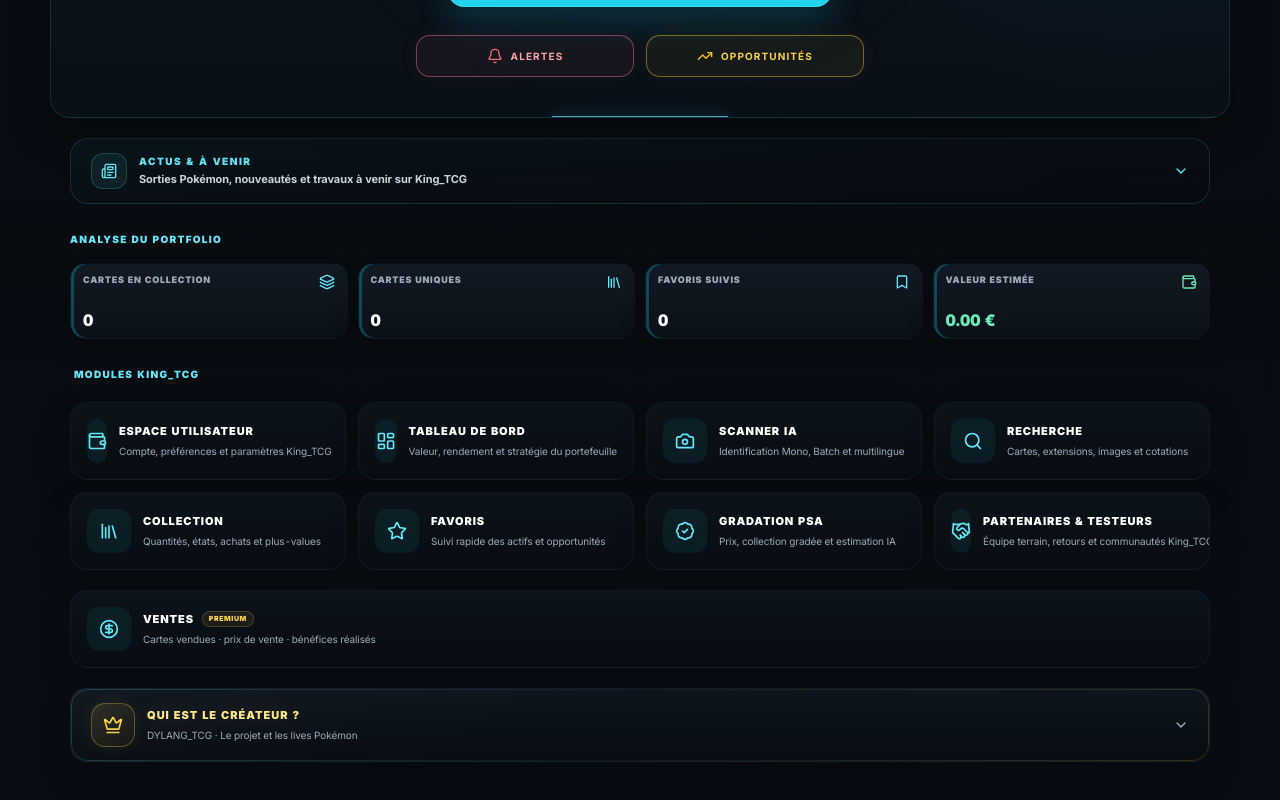
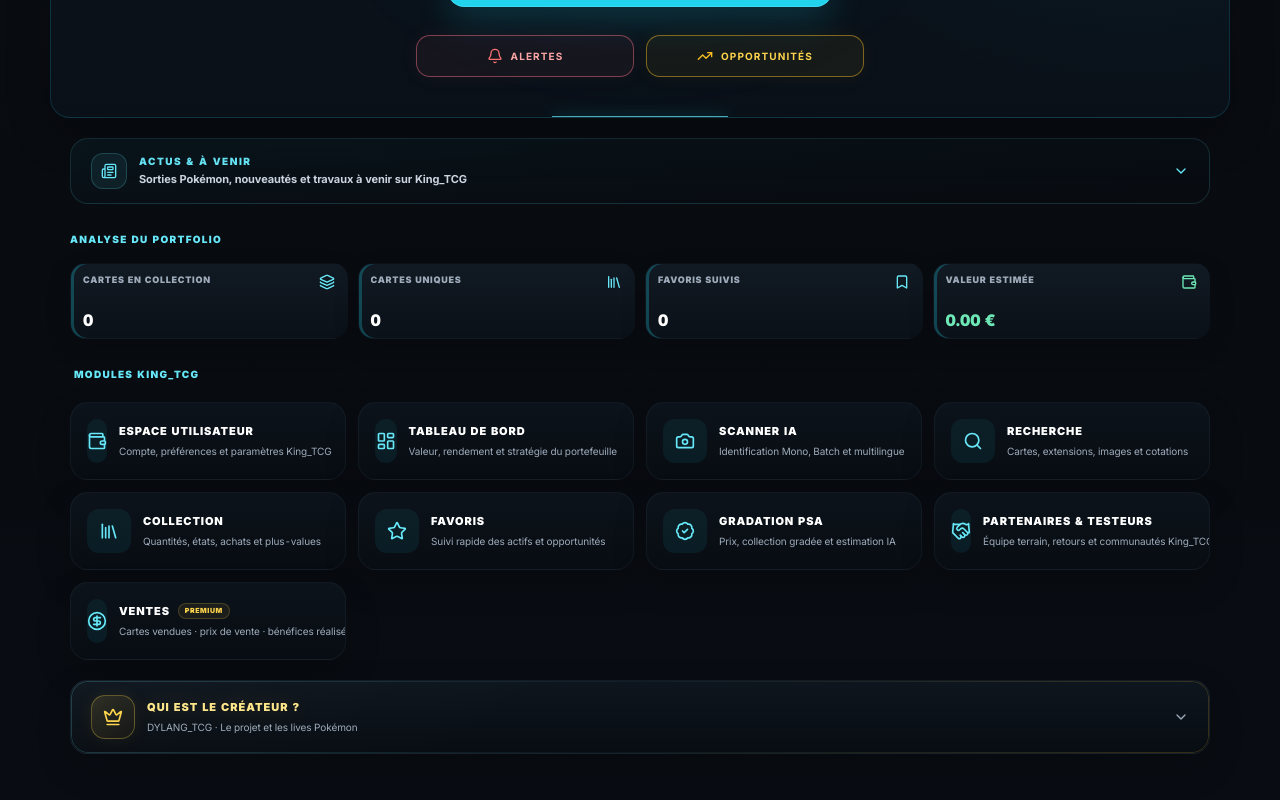
Before and after one commit to dylangdm1-dotcom/King_TcgV1, a Next.js app: page / in a window 1280 px wide. Shown: the part 421-1221 px from the top of the page. Built offline with nearby package versions, Linux system fonts and the light colour scheme.

Commit message:
Update page.tsx

```diff
--- a/app/page.tsx
+++ b/app/page.tsx
@@ -46,6 +46,11 @@ export default function Home() {
       title: "Variantes et états plus précis",
       text: "Renforcer la correspondance entre langue, impression, variante et état afin d'utiliser le bon prix pour chaque version physique.",
       badge: "Données",
+    },
+    {
+      title: "Ventes de cartes pour les Premium",
+      text: "Préparer l'historique des cartes vendues avec prix de vente et bénéfice réalisé.",
+      badge: "Premium",
     },
   ] as const;
 
@@ -355,11 +360,7 @@ export default function Home() {
               subtitle="Équipe terrain, retours et communautés King_TCG"
               icon={<Handshake className="w-5 h-5 text-cyan-400" />}
             />
-          </div>
-        </section>
 
-        {/* Ventes Premium — fonctionnalité à venir */}
-        <section className="mx-auto mt-5 max-w-[1180px] px-4 sm:px-5">
             <QuickCard
               href="/ventes"
               title="Ventes"
@@ -367,6 +368,7 @@ export default function Home() {
               subtitle="Cartes vendues · prix de vente · bénéfices réalisés"
               icon={<CircleDollarSign className="h-5 w-5 text-cyan-400" />}
             />
+          </div>
         </section>
 
         {/* Créateur — barre indépendante et dépliable */}
```
Lines whose indentation alone changed are shown as unchanged.
